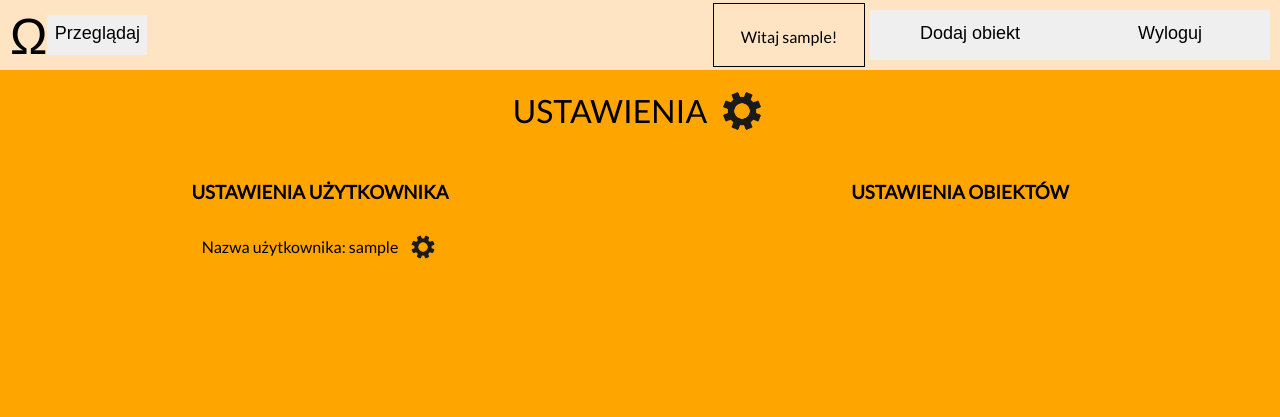
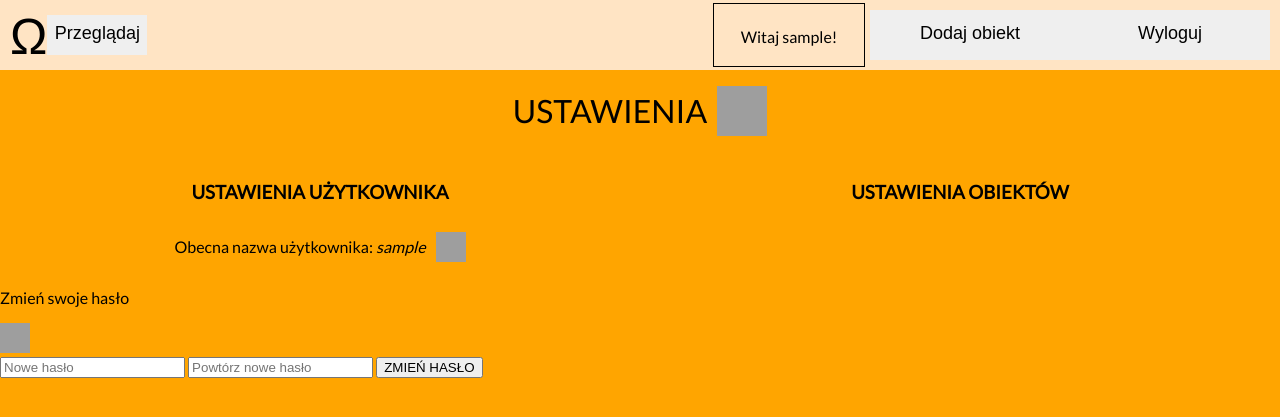
Before and after one commit to barmcoovy/Planets-Project, a PHP site: page /settings.php in a window 1280 px wide. Shown: the top 417 px of the page. Run offline with PHP 8.4, Linux system fonts and the light colour scheme; the visitor is signed in with stand-in values (Sample User, id 1); some web fonts are replaced; grey boxes are pictures that could not be loaded.

Commit message:
added changing password and some looking features

```diff
--- a/settings.php
+++ b/settings.php
@@ -1,6 +1,10 @@
 <?php
     session_start();
     include("components/header.php");
+    if(isset($_SESSION["login"]) and isset($_SESSION['id'])){
+    }else{
+        header('Location: ./login.php?err=3');
+    }
 ?>
 <!DOCTYPE html>
 <html lang="en">
@@ -13,26 +17,53 @@
 <body>
     <header>
         <h1>USTAWIENIA</h1>
-        <img src="static/images/gear.png" width='50px' height="50px">
+        <img src="static/assets/gear.png" width='50px' height="50px">
     </header>
     <main>
         <div id="left">
             <h3>ustawienia użytkownika</h3>
-            <div id="user-settings-header">
+            <div id="user-settings-login">
                 <div id="login-header">
                     <?php
-                        echo "<p>Nazwa użytkownika: {$_SESSION['login']}</p>";
+                        echo "<p>Obecna nazwa użytkownika: <i>{$_SESSION['login']}</i></p>";
                     ?>
-                    <input type="image" src="static/images/gear.png" id="login-change-button" onclick="changeLogin()">
+                    <input type="image" src="static/assets/edit.png" id="login-change-button" onclick="changeLogin()">
                 </div>
 
                 <div id='change-login-div'>
-                    <form action="scripts/settings_script.php" method="POST">
-                    <input type="text" placeholder="Nowy login" name="change-login" id="change-login">
+                    <form action="scripts/changelogin_script.php" method="POST">
+                    <input type="text" placeholder="Nowy login" name="change-login" id="change-login" required >
                     <input type="submit" value="ZMIEŃ LOGIN">
                     </form>
                 </div>
             </div>
+            <?php
+                        if(isset($_GET["err"])){
+                            if($_GET["err"] == 1){
+                                echo "<p id='error'>Podany login jest zajęty</p>";
+                            }
+                        }
+                    ?>
+            <div id="user-settings-password">
+                <div id="change-password-header">
+                    <p>Zmień swoje hasło</p>
+                    <input type="image" src="static/assets/edit.png" id="login-change-button" onclick="changePassword()">
+                </div>
+                <div id="change-password-div">
+                    <form action="scripts/changepassword_script.php" method="POST">
+                        <input type="password" name="change-password" id="change-password" placeholder="Nowe hasło" required>
+                        <input type="password" name="change-password-verify" id="change-password" placeholder="Powtórz nowe hasło" required>
+                        <input type="submit" value="ZMIEŃ HASŁO">
+                    </form>
+                </div>
+            </div>
+            <?php
+                        if(isset($_GET["err"])){
+                            if($_GET["err"] == 2){
+                                echo "<p id='error'>Podane hasła nie są takie same</p>";
+                            }
+                        }
+                    ?>
         </div>
         <div id="right">
             <h3>ustawienia obiektów</h3>
```
